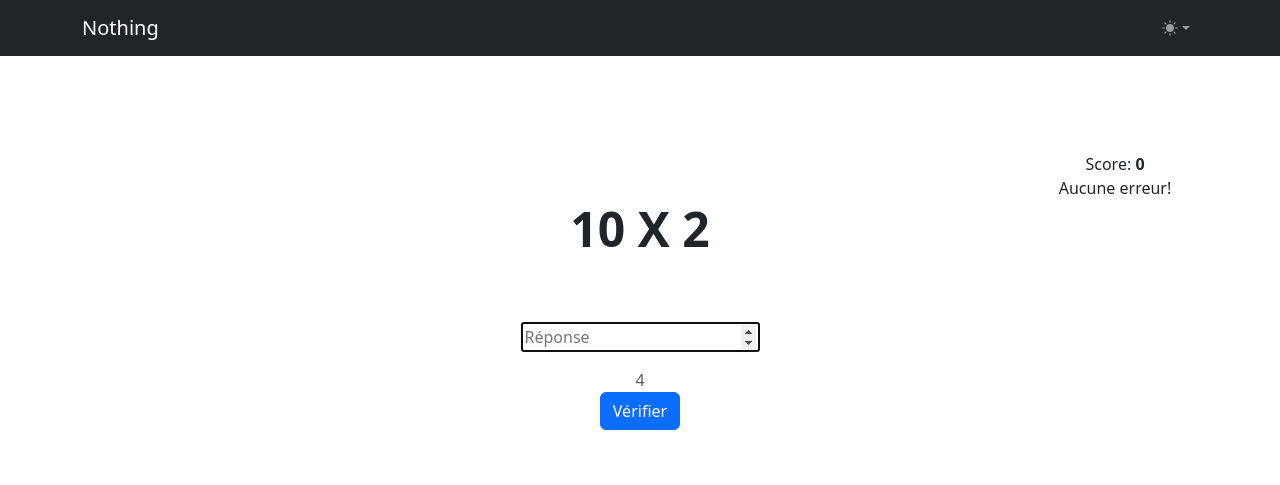
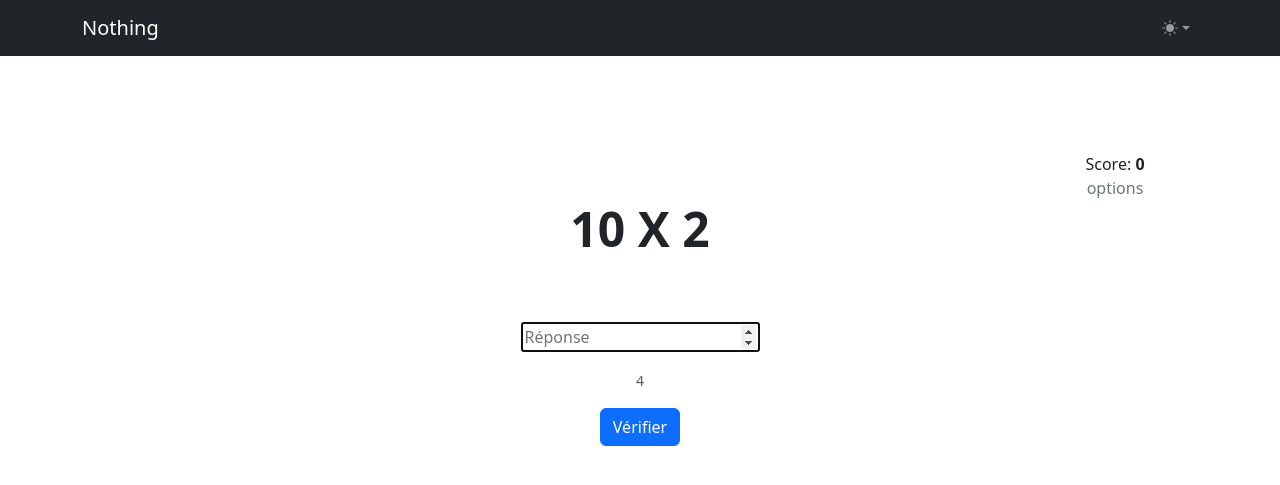
Before and after one commit to aremy/aremy.github.io, a Jekyll site: the page built from timestable.md, in a window 1280 px wide. Shown: the top 485 px of the page. Built offline with Jekyll 4.4.1, drawn with Linux system fonts in a browser that asks for light colours; part of the change alters nothing that is shown.

Commit message:
Tuning the timestable UX - autofocus etc. and minor refactoring

```diff
--- a/_layouts/timestable.html
+++ b/_layouts/timestable.html
@@ -1,25 +1,41 @@
 ---
 layout: default
 ---
-
+<div class="offcanvas offcanvas-end" tabindex="-1" id="toolbar" aria-labelledby="offcanvasLabel">
+    <div class="offcanvas-header">
+        <h5 class="offcanvas-title" id="offcanvasLabel">Table de Multiplication</h5>
+        <button type="button" class="btn-close" data-bs-dismiss="offcanvas" aria-label="Close"></button>
+    </div>
+    <div class="offcanvas-body">
+        <a class="link-secondary link-underline link-underline-opacity-0" data-bs-toggle="collapse" href="#log"
+            role="button" aria-expanded="false" aria-controls="log">
+            Historique des réponses
+        </a>
+        <div class="collapse pt-3" id="log">
+            <div class="card card-body"></div>
+        </div>
+    </div>
+</div>
 
 <div class="container text-center py-5 my-5">
     <div class="row">
         <div class="col-md-8 offset-md-2">
             <form id="timestable">
+                <div class="mb-3">
                     <div class="lead display-5 py-5 fw-bold" id="question"><span id="first"></span> X <span
                             id="second"></span></div>
                     <div class="py-3">
                         <input id="response" type="number" step="1" name="response" value="" autofocus
-                        placeholder="Réponse" />
+                            autocomplete="off" placeholder="Réponse" />
                     </div>
-                <smal class="text-muted" id="elapsedTime">0</smal>
-
+                    <small class="text-muted" id="elapsedTime">0</small>
+                </div>
                 <div>
                     <input class="btn btn-primary mx-auto d-none" type="submit" id="validate" value="Vérifier" />
                     <div id="resultSuccess" class="d-none">
-                        <div id="success" class="text-success-emphasis">Bravo! ☺</div>
-                        <input class="btn btn-secondary" type="reset" id="reset" value="Nouvelle Multiplication" />
+                        <div id="success" class="text-success-emphasis mb-3">Bravo! ☺</div>
+                        <input class="btn btn-secondary btn-sm" type="reset" id="reset"
+                            value="Nouvelle Multiplication" />
                     </div>
                     <div id="resultMissed" class="d-none text-danger-emphasis">Non! ce n'est pas <span
                             id="wrongValue"></span> ☹
@@ -30,116 +46,18 @@ layout: default
         </div>
         <div class="col-md-2">
             Score: <span class="fw-bold" id="score">0</span>
+
+            <div id="answersLog" class="d-none">
                 <div id="noErrors" class="d-block">Aucune erreur!</div>
                 <div id="errorLog" class="text-danger-emphasis d-none"><span id="errorCount">0</span> erreurs</div>
-            <div id="log" class="pt-3"></div>
+            </div>
+            <a class="d-block link-secondary link-underline link-underline-opacity-0" data-bs-toggle="offcanvas"
+                href="#toolbar" role="button" aria-controls="offcanvasExample">
+                options
+            </a>
+
         </div>
     </div>
 </div>
 
-<script type="text/javascript">
-    'use strict';
-    var score = 0;
-
-    const SUCCESS_POINTS = 1;
-    const MISSED_POINTS = -3
-    var autoredirect;
-    var responseTimer;
-
-
-    document.addEventListener("DOMContentLoaded", function () {
-        init()
-    });
-
-    function getRandomInt(max) {
-        return Math.floor(Math.random() * max + 1);
-    }
-
-    function updateScore(points) {
-        document.querySelector("#score").textContent = parseInt(document.querySelector("#score").textContent) + points
-    }
-    function initTimer() {
-        // Set the date we're counting down to
-        var countDownDate = new Date().getTime();
-        document.getElementById('elapsedTime').innerHTML = 0;
-        clearInterval(responseTimer)
-        // Update the count down every 1 second
-        var start = Date.now();
-        responseTimer = setInterval(function () {
-            document.getElementById('elapsedTime').innerHTML = Math.floor((Date.now() - start) / 1000);
-        }, 1000);
-    }
-
-    function initQuizz() {
-        var first = getRandomInt(10);
-        var second;
-        if (first > 5) {
-            second = getRandomInt(5);
-        } else {
-            second = getRandomInt(10);
-        }
-        initTimer();
-        clearTimeout(autoredirect);
-
-        // TODO: single parent class to condition visibile/hidden display
-        document.querySelector("#validate").classList.replace("d-none", "d-block");
-        document.querySelector("#resultMissed").classList.replace("d-block", "d-none");
-        document.querySelector("#resultSuccess").classList.replace("d-block", "d-none");
-        document.querySelector("#elapsedTime").classList.replace("d-none", "d-block");
-        document.querySelector("#first").textContent = first;
-        document.querySelector("#second").textContent = second;
-        document.querySelector("#response").disabled = false;
-        document.querySelector("#response").focus();
-    }
-
-    function init() {
-        initQuizz();
-        document.querySelector("#timestable").addEventListener("submit", function (event) {
-            event.preventDefault();
-            let expectedResult = document.querySelector("#first").textContent * document.querySelector("#second").textContent
-            let response = document.querySelector("input[name='response']");
-
-            if (response.value !== "") {
-                let questionLog = document.querySelector("#log");
-                const newEntry = document.createElement("div");
-                const textContent = document.createTextNode(document.querySelector("#question").textContent + " (" + document.querySelector("#elapsedTime").textContent + "s)");
-                newEntry.appendChild(textContent);
-
-                if (expectedResult == response.value) {
-                    newEntry.classList.add("text-success-emphasis")
-                    document.querySelector("#validate").classList.replace("d-block", "d-none");
-                    document.querySelector("#resultMissed").classList.replace("d-block", "d-none");
-                    document.querySelector("#resultSuccess").classList.replace("d-none", "d-block");
-                    document.querySelector("#response").disabled = true;
-                    updateScore(SUCCESS_POINTS)
-                    document.querySelector("#reset").focus();
-                    document.querySelector("#elapsedTime").classList.replace("d-block", "d-none");
-                    autoredirect = setTimeout(() => {
-                        initQuizz()
-                    }, "3000");
-
-                } else {
-                    newEntry.classList.add("text-danger-emphasis")
-                    document.querySelector("#wrongValue").textContent = response.value;
-                    document.querySelector("#resultMissed").classList.replace("d-none", "d-block");
-                    updateScore(MISSED_POINTS)
-                    // TODO: store all results instead
-                    document.querySelector("#errorCount").textContent = parseInt(document.querySelector("#errorCount").textContent) + 1
-                    document.querySelector("#errorLog").classList.replace("d-none", "d-block");
-                    document.querySelector("#noErrors").classList.replace("d-none", "d-block");
-
-                    response.value = ""
-                    response.focus()
-                }
-                questionLog.prepend(newEntry)
-            }
-
-        });
-        document.querySelector("#timestable").addEventListener("reset", function (event) {
-            initQuizz();
-        });
-
-
-    }
-
-</script>
+<script src="{{ "/assets/js/timestable.js" | relative_url }}"></script>
--- /dev/null
+++ b/assets/js/timestable.js
@@ -0,0 +1,119 @@
+'use strict';
+
+var score = 0;
+
+const SUCCESS_POINTS = 1;
+const MISSED_POINTS = -3
+var autoredirect;
+var responseTimer;
+
+
+function getRandomInt(max) {
+    return Math.floor(Math.random() * max + 1);
+}
+
+function updateScore(points) {
+    document.querySelector("#score").textContent = parseInt(document.querySelector("#score").textContent) + points
+}
+
+/**
+ * Timer for the amount of time it takes to answer
+ */
+function initTimer() {
+    document.getElementById('elapsedTime').innerHTML = 0;
+    clearInterval(responseTimer)
+    var start = Date.now();
+    responseTimer = setInterval(function () {
+        document.getElementById('elapsedTime').innerHTML = Math.floor((Date.now() - start) / 1000);
+    }, 1000);
+}
+
+/**
+ * Initialize the form - call after each answer
+ */
+function initQuizz() {
+    var first = getRandomInt(10);
+    var second;
+    if (first > 5) {
+        second = getRandomInt(5);
+    } else {
+        second = getRandomInt(10);
+    }
+    initTimer();
+    clearTimeout(autoredirect);
+
+    // TODO: single parent class to condition visibile/hidden display
+    document.querySelector("#validate").classList.replace("d-none", "d-block");
+    document.querySelector("#resultMissed").classList.replace("d-block", "d-none");
+    document.querySelector("#resultSuccess").classList.replace("d-block", "d-none");
+    document.querySelector("#elapsedTime").classList.replace("d-none", "d-block");
+    document.querySelector("#first").textContent = first;
+    document.querySelector("#second").textContent = second;
+    document.querySelector("#response").disabled = false;
+    document.querySelector("#response").focus();
+}
+
+/**
+ * Update the form and result display according to the provided answer
+ *
+ * @param {number} responseValue
+ * @param {number} expectedResult
+ * @returns
+ */
+function checkAnswer(responseValue, expectedResult) {
+    if (responseValue === "") return;
+    let questionLog = document.querySelector("#log div");
+    if (questionLog.childElementCount === 0) {
+        document.querySelector("#answersLog").classList.replace("d-none", "d-block");
+    }
+    const newEntry = document.createElement("div");
+    const textContent = document.createTextNode(document.querySelector("#question").textContent + " (" + document.querySelector("#elapsedTime").textContent + "s)");
+    newEntry.appendChild(textContent);
+
+    if (expectedResult == responseValue) {
+        newEntry.classList.add("text-success-emphasis")
+        document.querySelector("#validate").classList.replace("d-block", "d-none");
+        document.querySelector("#resultMissed").classList.replace("d-block", "d-none");
+        document.querySelector("#resultSuccess").classList.replace("d-none", "d-block");
+        document.querySelector("#response").disabled = true;
+        updateScore(SUCCESS_POINTS)
+        document.querySelector("#reset").focus();
+        document.querySelector("#elapsedTime").classList.replace("d-block", "d-none");
+        autoredirect = setTimeout(() => {
+            initQuizz()
+        }, "3000");
+
+    } else {
+        newEntry.classList.add("text-danger-emphasis")
+        document.querySelector("#wrongValue").textContent = responseValue;
+        document.querySelector("#resultMissed").classList.replace("d-none", "d-block");
+        updateScore(MISSED_POINTS)
+        // TODO: store all results instead
+        document.querySelector("#errorCount").textContent = parseInt(document.querySelector("#errorCount").textContent) + 1
+        document.querySelector("#errorLog").classList.replace("d-none", "d-block");
+        document.querySelector("#noErrors").classList.replace("d-none", "d-block");
+    }
+    questionLog.prepend(newEntry)
+}
+
+/**
+ * Called upon page loaded
+ */
+function init() {
+    initQuizz();
+    document.querySelector("#timestable").addEventListener("submit", function (event) {
+        event.preventDefault();
+        let expectedResult = document.querySelector("#first").textContent * document.querySelector("#second").textContent
+        let response = document.querySelector("input[name='response']");
+        checkAnswer(response.value, expectedResult);
+        response.value = "";
+        response.focus();
+    });
+    document.querySelector("#timestable").addEventListener("reset", function (event) {
+        initQuizz();
+    });
+}
+
+document.addEventListener("DOMContentLoaded", function () {
+    init()
+});
```
Also changed, not shown: _includes/header.html (+8 -11 lines), Gemfile.lock. Lines whose indentation alone changed are shown as unchanged.
